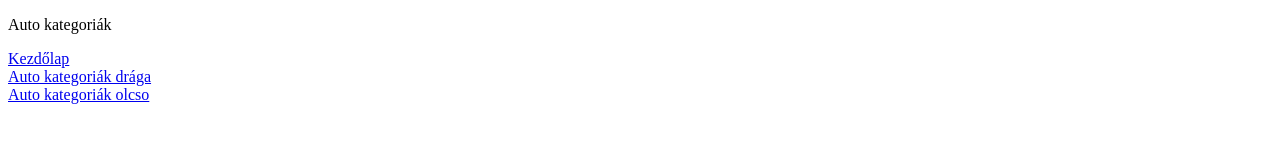
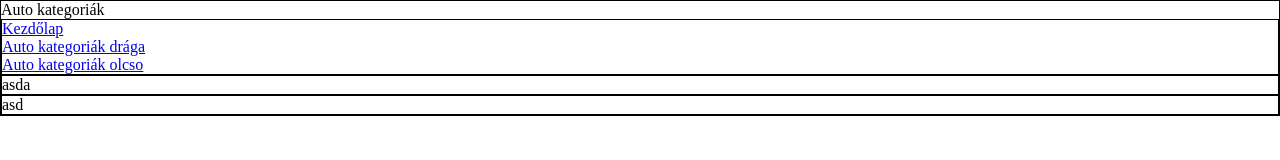
Before and after one commit to SnowGRH/csoport_munka_11.24, a plain HTML site: page index.html in a window 1280 px wide. Drawn offline with Linux system fonts and the light colour scheme.

Commit message:
index.html oldalszerkezet 2#

```diff
--- a/css.css
+++ b/css.css
@@ -1,3 +1,9 @@
+*{
+    margin: 0px;
+}
+main,article,nav,head,footer{
+    border: 1px solid black;
+}
 article{
     grid-area: a;
 }
@@ -7,3 +13,15 @@ nav{
 head{
     grid-area: h;
 }
+footer{
+    grid-area: f;
+}
+main{
+    display: grid;
+    grid-template-columns: 1fr 2fr 1fr;
+    grid-template-areas:
+    "h h h"
+    "n n n"
+    "a a a"
+    "f f f";
+}
--- a/index.html
+++ b/index.html
@@ -17,8 +17,8 @@
             <div><a href="draga.html">Auto kategoriák drága</a></div>
             <div><a href="olcso.html">Auto kategoriák olcso</a></div>
         </nav>
-        <article></article>
-        <footer></footer>
+        <article>asda</article>
+        <footer>asd</footer>
     </main>
 </body>
 </html>
```
